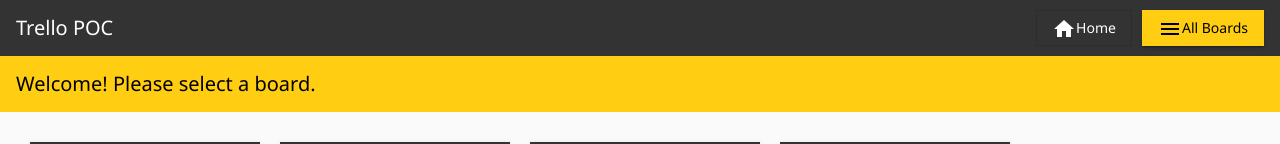
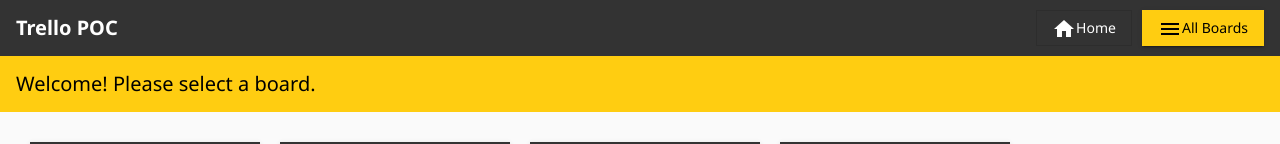
Before and after one commit to pkgamma/angular-trello-poc, an Angular app: page / in a window 1280 px wide. Shown: the top 144 px of the page. Built offline with nearby package versions, Linux system fonts and the light colour scheme.

Commit message:
title bar style updates

```diff
--- a/src/app/app.component.css
+++ b/src/app/app.component.css
@@ -44,7 +44,7 @@
 .list-card {
   width: 280px;
   height:100%;
-  margin: 16px 8px 16px 8px;
+  margin: 16px 8px 96px 8px;
   flex-shrink: 0;
   overflow: auto;
   position: relative;
--- a/src/app/sidebar/sidebar.component.html
+++ b/src/app/sidebar/sidebar.component.html
@@ -23,7 +23,7 @@
 
         <!-- title bar -->
         <mat-toolbar class="toolbar" color="primary">
-            <span>Trello POC</span>
+            <span style="font-weight: bold;">Trello POC</span>
             <span class="spacer"></span>
             <button mat-stroked-button color="basic" (click)="onBoardSwitch(-1)">
                 <mat-icon>home</mat-icon>Home
```
